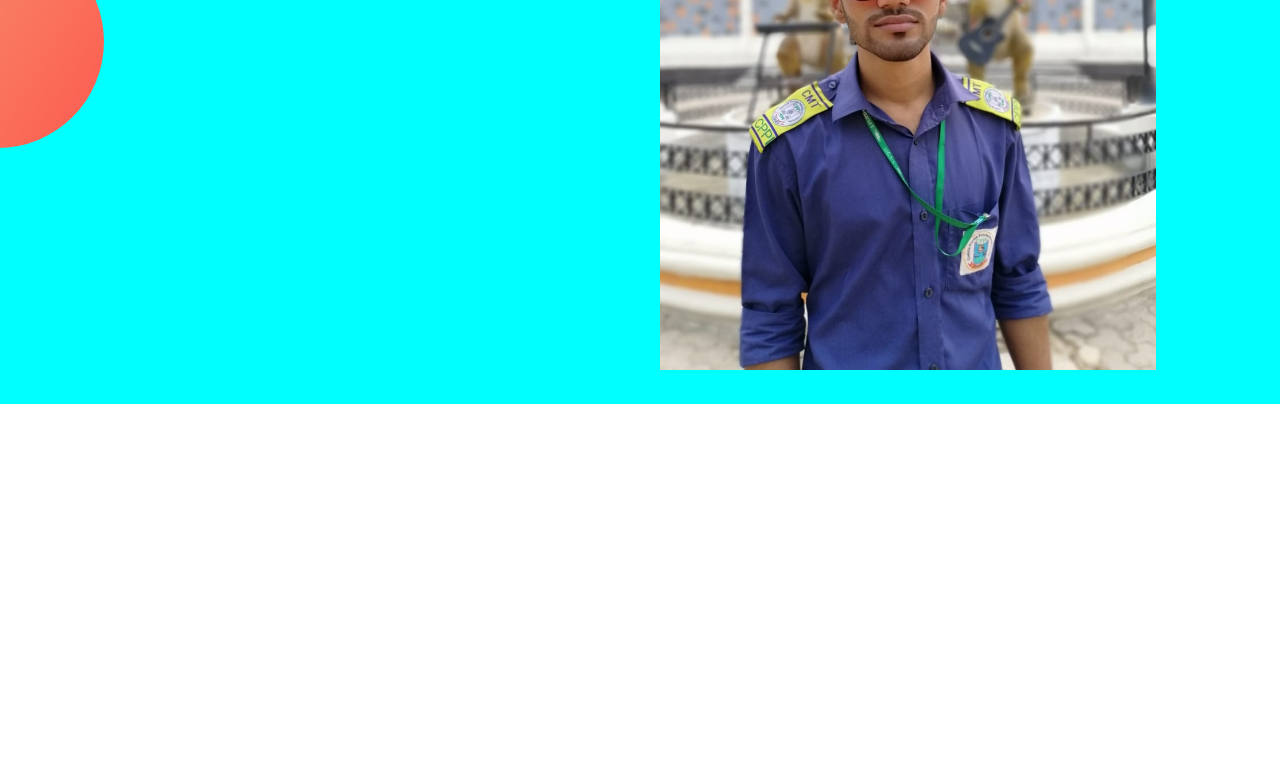
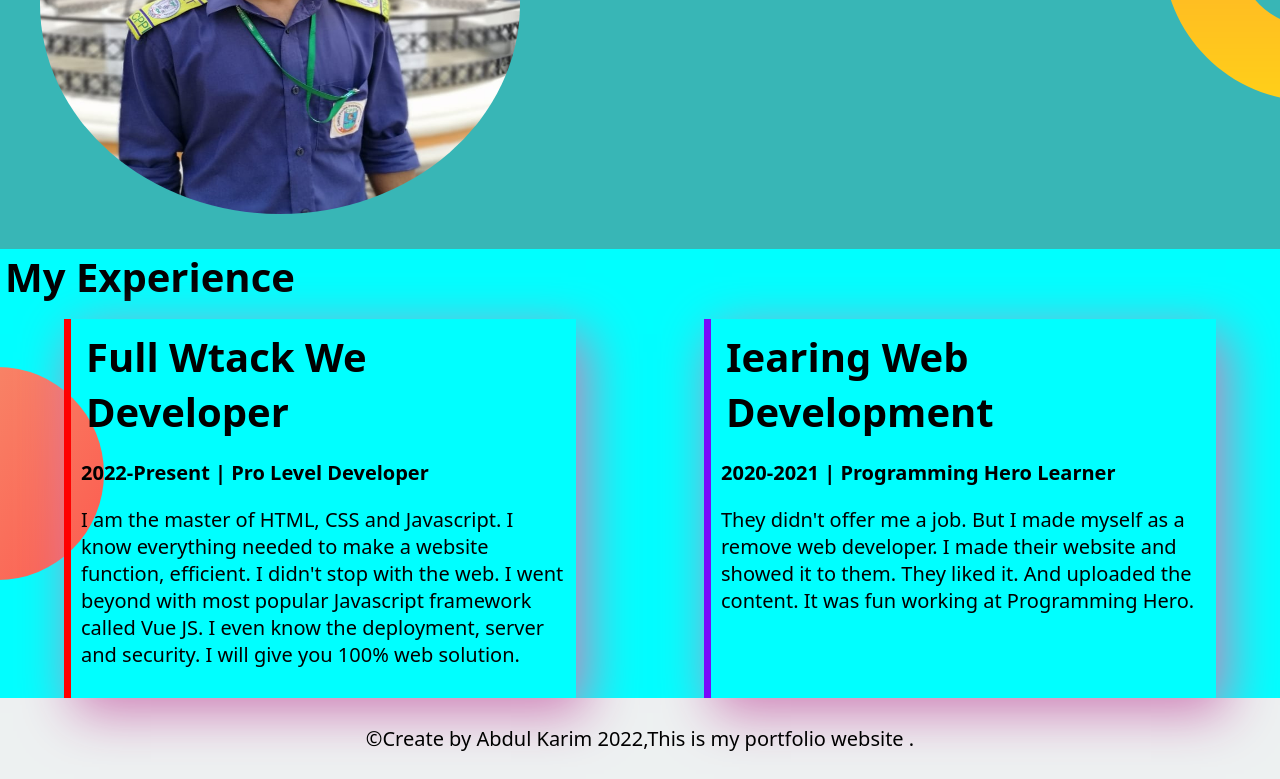
Before and after one commit to Abdulkarim6/first-webpage-repository, a plain HTML site: page index.html in a window 1280 px wide. Shown: the part 891-1670 px from the top of the page. Before the commit the page ends 1305 px from the top, so only its background shows below. Drawn offline with Linux system fonts and the light colour scheme.

Commit message:
create web

```diff
--- a/index.html
+++ b/index.html
@@ -8,7 +8,7 @@
     <link rel="stylesheet" href="style.css">
 </head>
 <body>
-    <section class="about ">
+    <section class="about contain-flex" id="bg1-color">
         <div class="half-width">
             <h1>WELLCOME TO</h1>
             <h1><span>Abdul karim</span> portfolio</h1>
@@ -20,17 +20,36 @@
              <img src="imageweb/my-photo1.jpg " alt="photo1">
         </div>
     </section>
-    <section class="home-section">
+    <section class="home-section contain-flex" id="bg2-color">
+        <div class="half-width" id="photo2">
+            <img src="imageweb/my-photo2.jpg" alt="photo2" style="height:530px ;">
+        </div>
         <div class="half-width">
              <h1>Wish Dreame</h1>
              <h1><span>become a Web developer</span></h1>
              <p>I can basic HTML,CSS and Bootstarp.My dream is to become a web developer in the future.Now I am doing web development course in Programming Hero</p>
              <a class="more" href="#" target="_blank">see more...</a>
         </div>
-        <div class="half-width" id="photo2">
-            <img src="imageweb/my-photo2.jpg" alt="photo2">
+
+    </section>
+    <section class="Experience" id="bg3-color">
+        <h1>My Experience </h1>
+        <div class="contain-flex">
+            <div class="half2-width box-shadow">
+                <h1>Full Wtack We Developer</h1>
+                <h3>2022-Present | Pro Level Developer</h3>
+                <p>I am the master of HTML, CSS and Javascript. I know everything needed to make a website function, efficient. I didn't stop with the web. I went beyond with most popular Javascript framework called Vue JS. I even know the deployment, server and security. I will give you 100% web solution.</p>
+              </div>
+              <div class="half2-width  box-shadow" id="learn-web">
+                <h1>Iearing Web Development</h1>
+                <h3>2020-2021 | Programming Hero Learner</h3>
+                <p>They didn't offer me a job. But I made myself as a remove web developer. I made their website and showed it to them. They liked it. And uploaded the content. It was fun working at Programming Hero.</p>
+              </div>
         </div>
     </section>
+    <footer id="bg4-color">
+           <p>©Create by Abdul Karim 2022,This is my portfolio website .</p>
+    </footer>
 
 </body>
 </html>
--- a/style.css
+++ b/style.css
@@ -1,5 +1,6 @@
 body{
     margin: 0px;
+    font-family: system-ui, -apple-system, BlinkMacSystemFont, 'Segoe UI', Roboto, Oxygen, Ubuntu, Cantarell, 'Open Sans', 'Helvetica Neue', sans-serif;
 }
 h1{
     font-size: 40px;
@@ -7,11 +8,9 @@ h1{
 h3,p{
     font-size: 20px;
 }
-section{
+.contain-flex{
     width: 100%;
     display: flex;
-    margin-bottom: 10px;
-    background-color: aqua;
 }
 .about{
     background-image: url(imageweb/top-banner.png);
@@ -22,8 +21,11 @@ section{
     width: 50%;
     padding-left: 40px;
 }
+
 .half-width img{
     width: 80%;
+    padding: 30px 0px;
+    border-radius: 300px;
 }
 span{
     color: blue;
@@ -34,11 +36,45 @@ span{
     background-color: rgba(16, 198, 243, 0.514);
     padding: 10px 15px;
 }
-#photo1, #photo2{
-    padding: 30px 0px;
+
+.home-section{
+    background-image: url(imageweb/dream-bg.png);
+    background-repeat: no-repeat;
+    background-position:right;
 }
-.home-section{
+.Experience h1{
+    margin: 0px 0 15px 5px;
+}
+.Experience{
     background-image: url(imageweb/exp-bg.png);
+    background-position: left;
     background-repeat: no-repeat;
-    background-position: left;
 }
+#bg1-color{
+    background-color: rgb(17, 136, 136);
+}
+#bg2-color{
+    background-color: rgb(56, 182, 182);
+}
+#bg3-color{
+    background-color: aqua;
+}
+#bg4-color{
+    background-color: rgb(237, 241, 241);
+}
+.half2-width{
+    padding: 10px;
+    width: 40%;
+    margin: 0 5%;
+}
+.box-shadow{
+    box-shadow: 10px 15px 50px rgb(207, 127, 183);
+    border-left: 7px solid red;
+}
+#learn-web{
+    border-left: 7px solid rgb(121, 9, 250);
+}
+footer{
+    text-align: center;
+    padding: 7px 0;
+}
```
